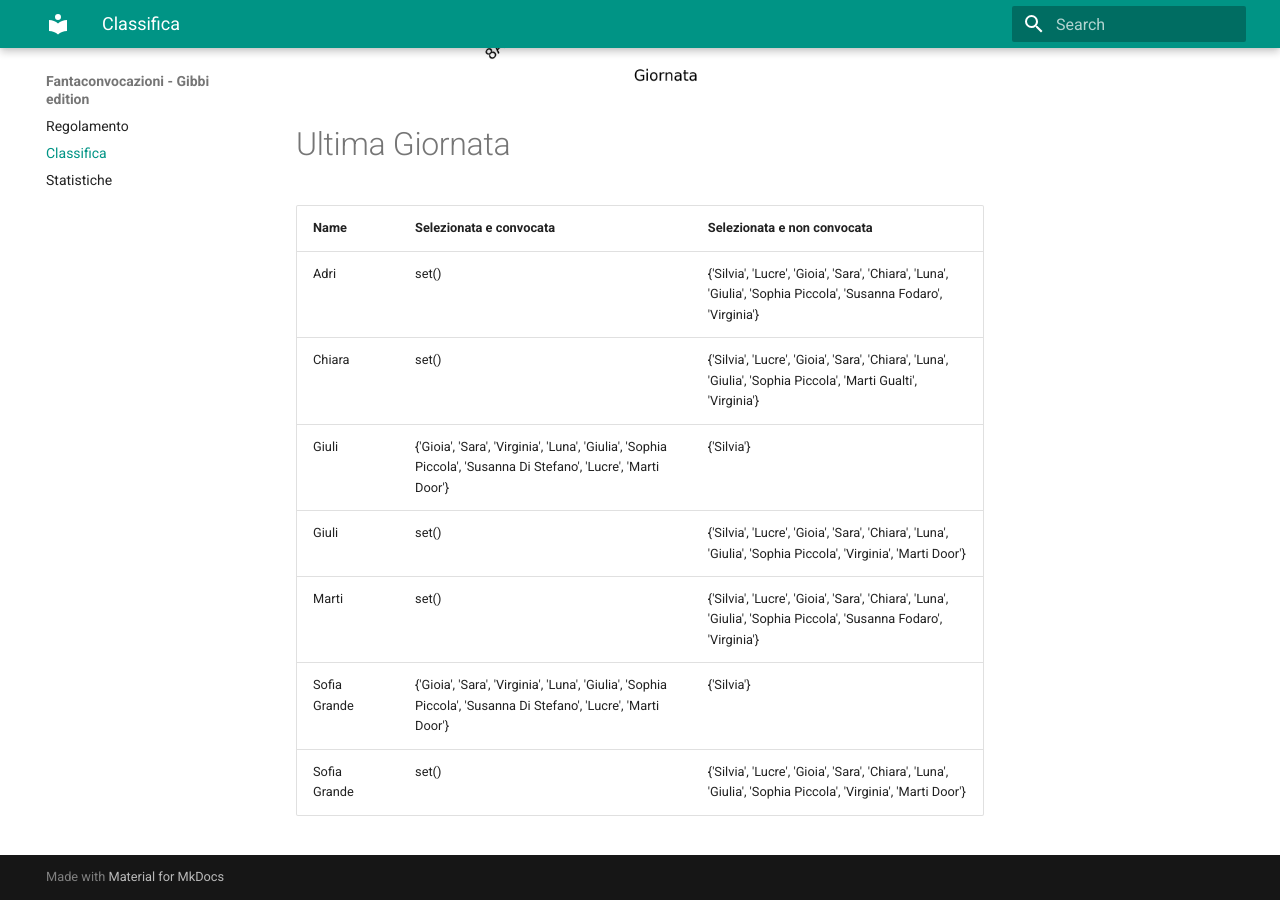
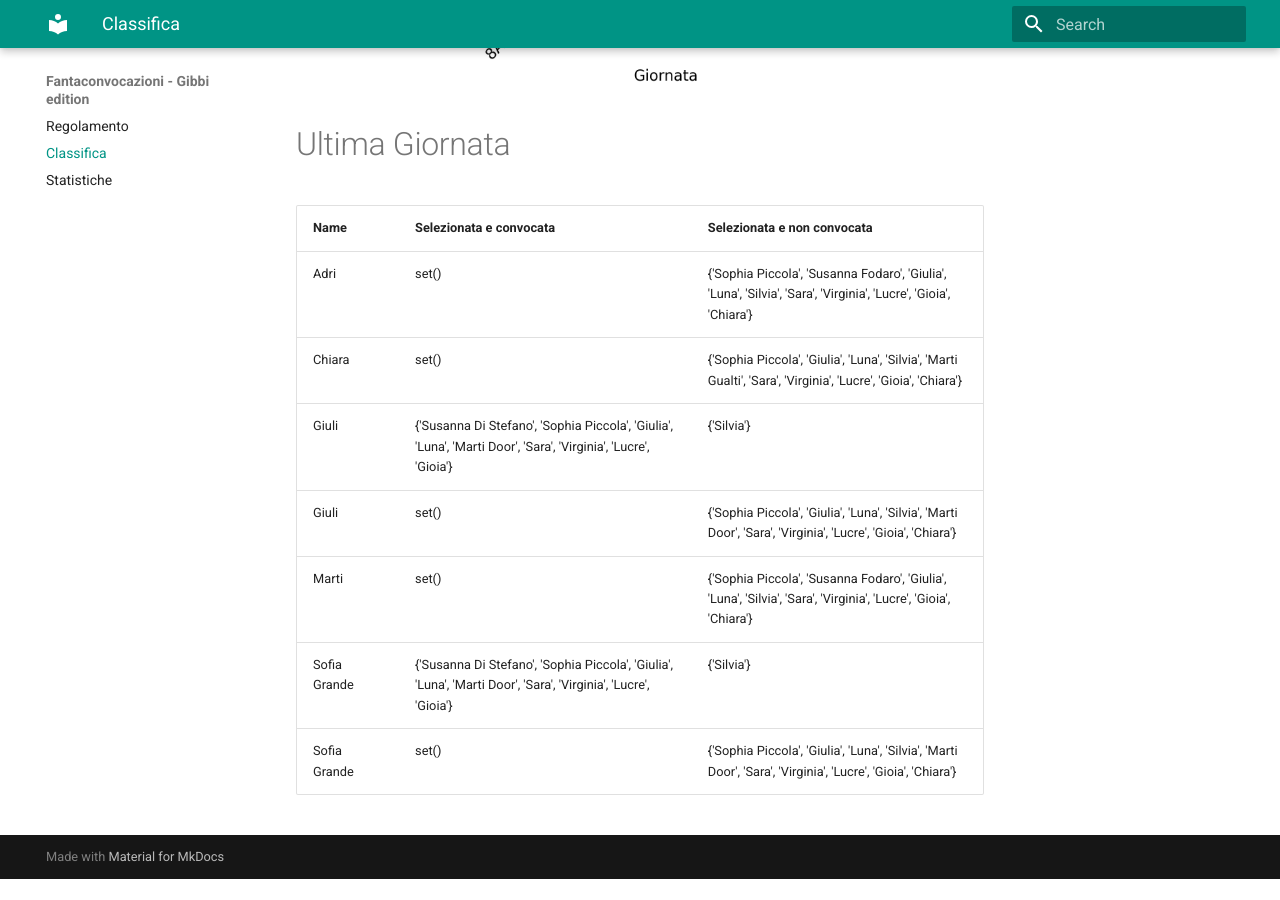
Before and after one commit to martinig94/fantagibbi, an MkDocs documentation site: the page built from docs/Classifica.md, in a window 1280 px wide and 900 px high, scrolled down 1024 px. Built offline with MkDocs 1.6.1 and Material for MkDocs 9.7.7, drawn with Linux system fonts in a browser that asks for light colours; after the commit the page ends 1903 px from its top, so only the background shows below that.

Commit message:
Auto-update from main.py

```diff
--- a/docs/Classifica.md
+++ b/docs/Classifica.md
@@ -18,11 +18,11 @@
 <!-- START_TABLE CORRECT -->
 | Name         | Selezionata e convocata                                                                                        | Selezionata e non convocata                                                                                      |
 |:-------------|:---------------------------------------------------------------------------------------------------------------|:-----------------------------------------------------------------------------------------------------------------|
-| Adri         | set()                                                                                                          | {'Silvia', 'Lucre', 'Gioia', 'Sara', 'Chiara', 'Luna', 'Giulia', 'Sophia Piccola', 'Susanna Fodaro', 'Virginia'} |
-| Chiara       | set()                                                                                                          | {'Silvia', 'Lucre', 'Gioia', 'Sara', 'Chiara', 'Luna', 'Giulia', 'Sophia Piccola', 'Marti Gualti', 'Virginia'}   |
-| Giuli        | {'Gioia', 'Sara', 'Virginia', 'Luna', 'Giulia', 'Sophia Piccola', 'Susanna Di Stefano', 'Lucre', 'Marti Door'} | {'Silvia'}                                                                                                       |
-| Giuli        | set()                                                                                                          | {'Silvia', 'Lucre', 'Gioia', 'Sara', 'Chiara', 'Luna', 'Giulia', 'Sophia Piccola', 'Virginia', 'Marti Door'}     |
-| Marti        | set()                                                                                                          | {'Silvia', 'Lucre', 'Gioia', 'Sara', 'Chiara', 'Luna', 'Giulia', 'Sophia Piccola', 'Susanna Fodaro', 'Virginia'} |
-| Sofia Grande | {'Gioia', 'Sara', 'Virginia', 'Luna', 'Giulia', 'Sophia Piccola', 'Susanna Di Stefano', 'Lucre', 'Marti Door'} | {'Silvia'}                                                                                                       |
-| Sofia Grande | set()                                                                                                          | {'Silvia', 'Lucre', 'Gioia', 'Sara', 'Chiara', 'Luna', 'Giulia', 'Sophia Piccola', 'Virginia', 'Marti Door'}     |
+| Adri         | set()                                                                                                          | {'Sophia Piccola', 'Susanna Fodaro', 'Giulia', 'Luna', 'Silvia', 'Sara', 'Virginia', 'Lucre', 'Gioia', 'Chiara'} |
+| Chiara       | set()                                                                                                          | {'Sophia Piccola', 'Giulia', 'Luna', 'Silvia', 'Marti Gualti', 'Sara', 'Virginia', 'Lucre', 'Gioia', 'Chiara'}   |
+| Giuli        | {'Susanna Di Stefano', 'Sophia Piccola', 'Giulia', 'Luna', 'Marti Door', 'Sara', 'Virginia', 'Lucre', 'Gioia'} | {'Silvia'}                                                                                                       |
+| Giuli        | set()                                                                                                          | {'Sophia Piccola', 'Giulia', 'Luna', 'Silvia', 'Marti Door', 'Sara', 'Virginia', 'Lucre', 'Gioia', 'Chiara'}     |
+| Marti        | set()                                                                                                          | {'Sophia Piccola', 'Susanna Fodaro', 'Giulia', 'Luna', 'Silvia', 'Sara', 'Virginia', 'Lucre', 'Gioia', 'Chiara'} |
+| Sofia Grande | {'Susanna Di Stefano', 'Sophia Piccola', 'Giulia', 'Luna', 'Marti Door', 'Sara', 'Virginia', 'Lucre', 'Gioia'} | {'Silvia'}                                                                                                       |
+| Sofia Grande | set()                                                                                                          | {'Sophia Piccola', 'Giulia', 'Luna', 'Silvia', 'Marti Door', 'Sara', 'Virginia', 'Lucre', 'Gioia', 'Chiara'}     |
 <!-- END_TABLE CORRECT -->
```
